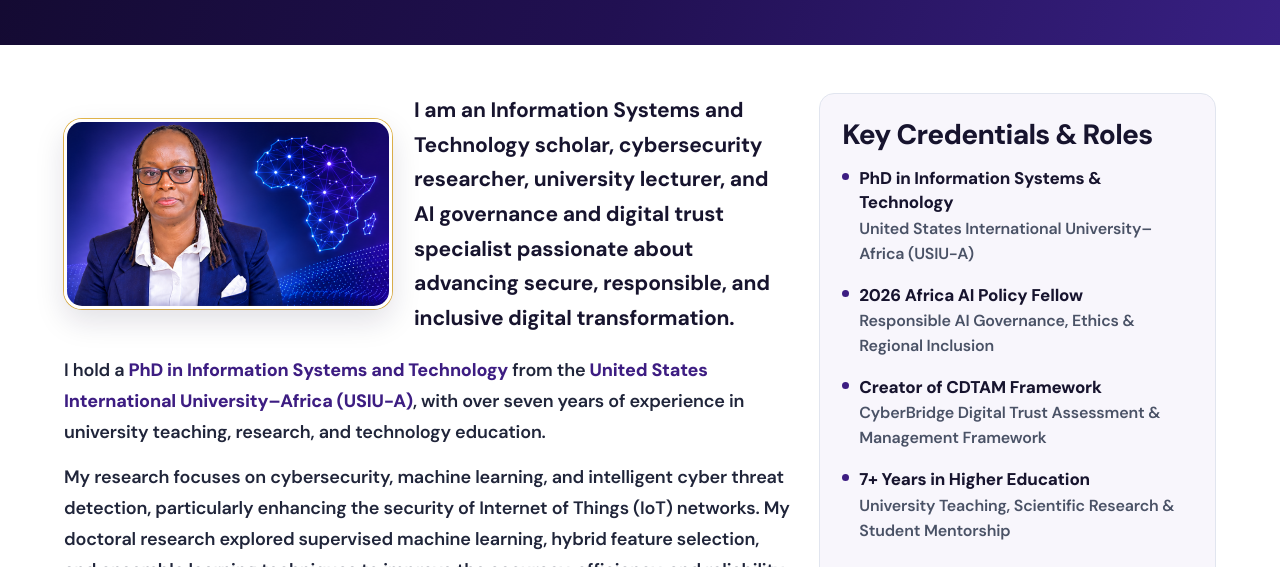
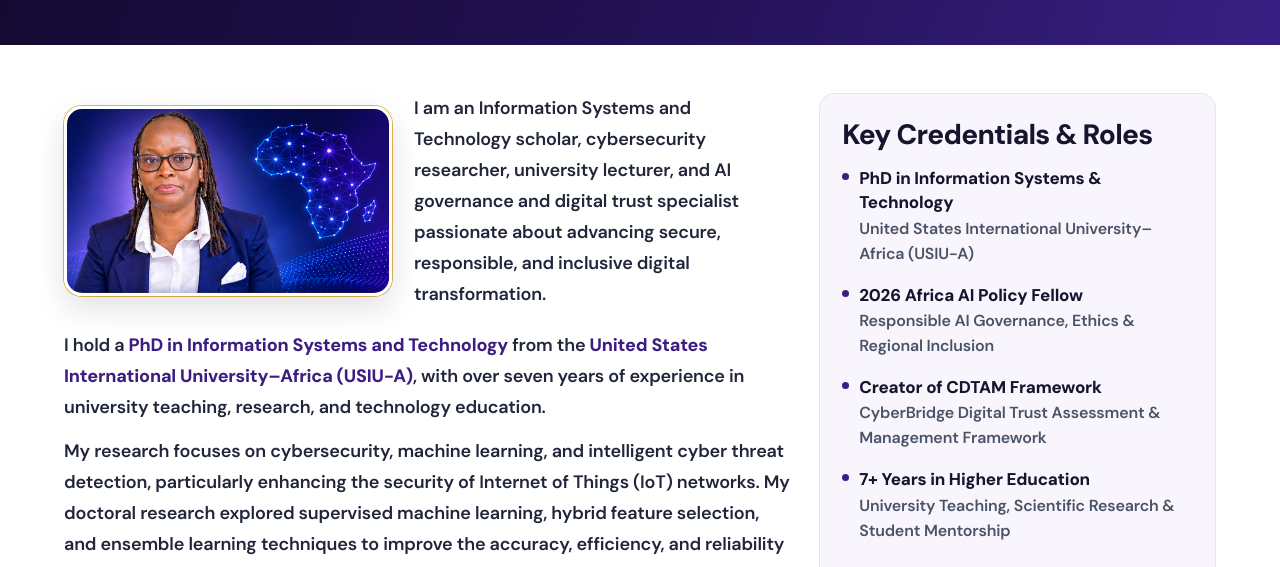
Before and after one commit to blurredshot1/janet-portfolio, a plain HTML site: page about.html in a window 1280 px wide. Shown: the part 233-800 px from the top of the page. Drawn offline with Linux system fonts and the light colour scheme.

Commit message:
Describe your update

```diff
--- a/css/style.css
+++ b/css/style.css
@@ -1023,10 +1023,18 @@ body {
 
 .prose .lead,
 .page-content .lead {
-  color: #17142e;
-  font-size: 21px;
+  color: #20253a;
+  font-size: 18px;
+  line-height: 1.72;
+  font-weight: 600;
+  letter-spacing: -.01em;
+}
+
+.about-copy p {
+  font-size: 16px;
   line-height: 1.65;
-  font-weight: 700;
+  font-weight: 500;
+  letter-spacing: 0;
 }
 
 .page-content h2,
```
